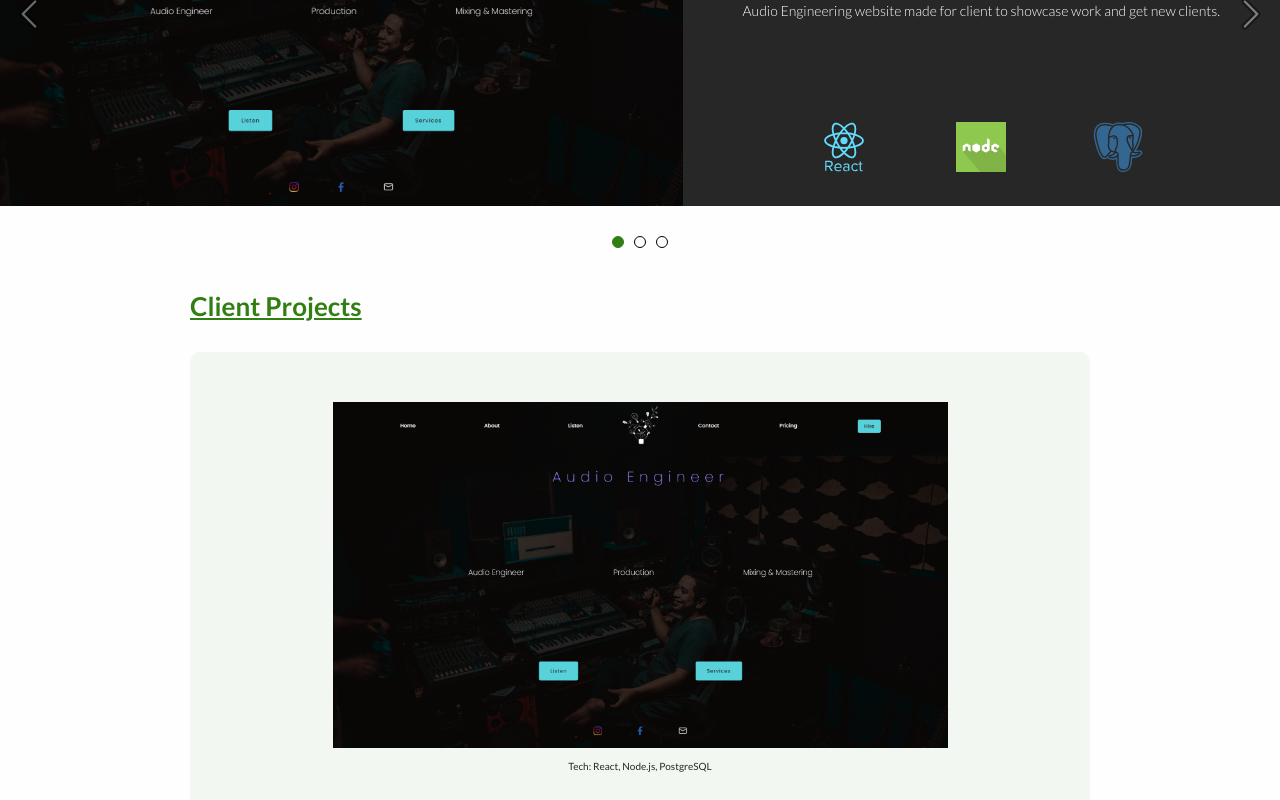
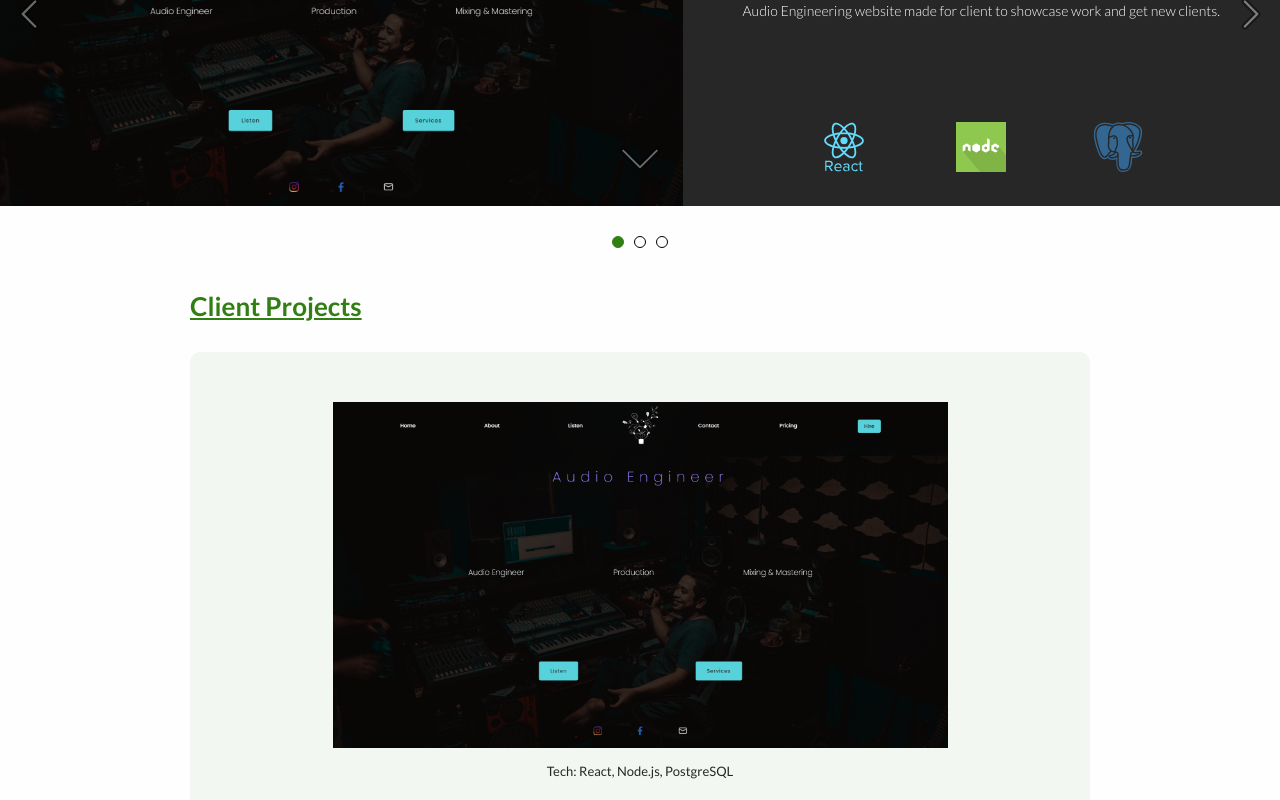
Before and after one commit to Keo222/my-portfolio, a React (Create React App) app: page /portfolio in a window 1280 px wide. Shown: the part 400-1200 px from the top of the page. Built offline with nearby package versions, Linux system fonts and the light colour scheme.

Commit message:
added button to scroll down page to given project. switch order of client projects & personal projects on toggle

```diff
--- a/src/components/LongProjDesc.tsx
+++ b/src/components/projectDisplays/LongProjDesc.tsx
@@ -24,6 +24,7 @@ const ProjImg = styled.img`
 
 const TechUsedText = styled.p`
   text-align: center;
+  font-size: 1.3rem;
 `;
 
 const ProjTitle = styled.a<{ mainHighlight: boolean }>`
@@ -46,7 +47,7 @@ const ProjTitle = styled.a<{ mainHighlight: boolean }>`
 const AboutProjText = styled.p`
   font-size: 1.6rem;
   line-height: 1.8em;
-  width: 80%;
+  width: clamp(240px, 80%, 700px);
   margin-inline: auto;
 `;
 type Props = {
@@ -67,7 +68,7 @@ const LongProjDesc = ({
   mainImg,
 }: Props) => {
   return (
-    <ProjDiv bgColor={mainHighlight} id={`#${projId}`}>
+    <ProjDiv bgColor={mainHighlight} id={projId}>
       <ImgDiv>
         <ProjImg src={mainImg} />
       </ImgDiv>
@@ -81,28 +82,29 @@ const LongProjDesc = ({
         {projName}
       </ProjTitle>
       <AboutProjText>
-        Lorem ipsum dolor sit amet consectetur, adipisicing elit. Corrupti vero
-        quis libero earum consectetur, consequuntur provident quaerat
-        repudiandae voluptatem ratione totam, aut in repellendus veniam deleniti
-        neque soluta maiores? Culpa doloribus vel labore eius, nesciunt eaque!
-        Aliquid ducimus officiis consequuntur, delectus harum hic quam qui
-        dolorum tenetur similique quia vitae numquam voluptatum minima a at sunt
-        possimus eligendi! Soluta architecto earum est unde, repellendus quaerat
-        non amet officia, vel quia enim perferendis illo iusto omnis, a alias
-        explicabo consequuntur iste animi dolor? Facilis laboriosam, iure
-        corrupti, laudantium odio vero consectetur nemo voluptatem magnam illum
-        nam consequuntur cumque cum illo? Tempore fugiat laborum culpa? Vero
-        unde aliquid, ipsam doloribus architecto quasi fugiat nemo, ut itaque
-        aut nihil natus id atque, quam nesciunt voluptatum blanditiis minima.
-        Tenetur corrupti porro amet ipsam deleniti suscipit adipisci. Recusandae
+        Lorem ipsum dolor sit amet consectetur, adipisicing elit. Corrupti
+        vero quis libero earum consectetur, consequuntur provident quaerat
+        repudiandae voluptatem ratione totam, aut in repellendus veniam
+        deleniti neque soluta maiores? Culpa doloribus vel labore eius,
+        nesciunt eaque! Aliquid ducimus officiis consequuntur, delectus
+        harum hic quam qui dolorum tenetur similique quia vitae numquam
+        voluptatum minima a at sunt possimus eligendi! Soluta architecto
+        earum est unde, repellendus quaerat non amet officia, vel quia enim
+        perferendis illo iusto omnis, a alias explicabo consequuntur iste
+        animi dolor? Facilis laboriosam, iure corrupti, laudantium odio
+        vero consectetur nemo voluptatem magnam illum nam consequuntur
+        cumque cum illo? Tempore fugiat laborum culpa? Vero unde aliquid,
+        ipsam doloribus architecto quasi fugiat nemo, ut itaque aut nihil
+        natus id atque, quam nesciunt voluptatum blanditiis minima. Tenetur
+        corrupti porro amet ipsam deleniti suscipit adipisci. Recusandae
         possimus quisquam unde. Atque recusandae rem molestias, laboriosam
         similique odio minus repellat sequi omnis aspernatur maiores soluta
         magni sapiente ratione aliquam officia eligendi aut ullam. Impedit,
-        tempore eveniet. Facere ducimus, dolore quidem eaque illum natus aliquid
-        aperiam aut? Error voluptatem accusamus, aliquam aspernatur quam nisi
-        fugiat, eos suscipit saepe obcaecati, ducimus dicta repudiandae
-        doloribus. Molestiae assumenda doloremque rem quo veniam, odit delectus
-        temporibus architecto ab, fugit vitae.
+        tempore eveniet. Facere ducimus, dolore quidem eaque illum natus
+        aliquid aperiam aut? Error voluptatem accusamus, aliquam aspernatur
+        quam nisi fugiat, eos suscipit saepe obcaecati, ducimus dicta
+        repudiandae doloribus. Molestiae assumenda doloremque rem quo
+        veniam, odit delectus temporibus architecto ab, fugit vitae.
       </AboutProjText>
     </ProjDiv>
   );
--- a/src/components/ProjectsSlider.tsx
+++ b/src/components/projectDisplays/ProjectsSlider.tsx
@@ -3,22 +3,23 @@ import styled from "styled-components";
 import { animated, useSpringRef, useTransition } from "react-spring";
 
 // Icons
-import right_arrow from "../images/icons/right_arrow.svg";
-import left_arrow from "../images/icons/left_arrow.svg";
-import external_link from "../images/icons/external_link.svg";
+import right_arrow from "../../images/icons/right_arrow.svg";
+import left_arrow from "../../images/icons/left_arrow.svg";
+import down_arrow from "../../images/icons/down_arrow.svg";
+import external_link from "../../images/icons/external_link.svg";
 
 // Logos
-import react_logo from "../images/logos/react_logo.svg";
-import ts_logo from "../images/logos/typescript_logo.svg";
-import nodejs_logo from "../images/logos/nodejs_logo.svg";
-import postgres_logo from "../images/logos/postgresql_logo.svg";
-import golang_logo from "../images/logos/golang_logo.svg";
-import svelte_logo from "../images/logos/svelte_logo.svg";
+import react_logo from "../../images/logos/react_logo.svg";
+import ts_logo from "../../images/logos/typescript_logo.svg";
+import nodejs_logo from "../../images/logos/nodejs_logo.svg";
+import postgres_logo from "../../images/logos/postgresql_logo.svg";
+import golang_logo from "../../images/logos/golang_logo.svg";
+import svelte_logo from "../../images/logos/svelte_logo.svg";
 
 // WEBSITE IMAGES
 
 // Types
-import { ProjArray } from "../customTypes/objectArrays";
+import { ProjArray } from "../../customTypes/objectArrays";
 
 const SliderSection = styled.section`
   width: 100%;
@@ -74,10 +75,24 @@ const ExternalLink = styled.a`
     opacity: 1;
   }
 `;
+const ExternalLinkImg = styled.img`
+  height: 3rem;
+  width: 3rem;
+
+  opacity: 0.4;
+  transition: all 0.15s;
+
+  &:hover {
+    cursor: pointer;
+    opacity: 1;
+  }
+`;
 const BottomLink = styled.a`
   position: absolute;
-  right: 40rem;
+  z-index: 15;
+  left: 50%;
   bottom: 2rem;
+  transform: translateX(-50%);
 
   &:focus img,
   &:focus-visible img {
@@ -85,9 +100,9 @@ const BottomLink = styled.a`
   }
 `;
 
-const ExternalLinkImg = styled.img`
-  height: 3rem;
-  width: 3rem;
+const DownArrow = styled.img`
+  height: 5rem;
+  width: 5rem;
 
   opacity: 0.4;
   transition: all 0.15s;
@@ -182,7 +197,11 @@ type Props = {
 
 type DirType = "next" | "prev";
 
-const ProjectsSlider = ({ projects, currentProj, setCurrentProj }: Props) => {
+const ProjectsSlider = ({
+  projects,
+  currentProj,
+  setCurrentProj,
+}: Props) => {
   // Tech Logo Switch
   const logoSwitch = (tech: string) => {
     switch (tech) {
@@ -268,10 +287,14 @@ const ProjectsSlider = ({ projects, currentProj, setCurrentProj }: Props) => {
   }, [currentProj, transRef]);
   // Navigate Projects
   const nextProject = () => {
-    setCurrentProj(currentProj === projects.length - 1 ? 0 : currentProj + 1);
+    setCurrentProj(
+      currentProj === projects.length - 1 ? 0 : currentProj + 1
+    );
   };
   const prevProject = () => {
-    setCurrentProj(currentProj === 0 ? projects.length - 1 : currentProj - 1);
+    setCurrentProj(
+      currentProj === 0 ? projects.length - 1 : currentProj - 1
+    );
   };
 
   const keyboardHandleNav = (
@@ -304,25 +327,29 @@ const ProjectsSlider = ({ projects, currentProj, setCurrentProj }: Props) => {
           <InfoDiv style={styles} key={i}>
             <SiteImg
               src={
-                projects[i <= projects.length - 1 ? i : projects.length - 1]
-                  .mainImg
+                projects[
+                  i <= projects.length - 1 ? i : projects.length - 1
+                ].mainImg
               }
               alt={
-                projects[i <= projects.length - 1 ? i : projects.length - 1]
-                  .name
+                projects[
+                  i <= projects.length - 1 ? i : projects.length - 1
+                ].name
               }
             />
             <InfoTextDiv>
               <SiteHeader>
                 {
-                  projects[i <= projects.length - 1 ? i : projects.length - 1]
-                    .name
+                  projects[
+                    i <= projects.length - 1 ? i : projects.length - 1
+                  ].name
                 }
               </SiteHeader>
               <SiteDescription>
                 {
-                  projects[i <= projects.length - 1 ? i : projects.length - 1]
-                    .description
+                  projects[
+                    i <= projects.length - 1 ? i : projects.length - 1
+                  ].description
                 }
               </SiteDescription>
               <TechImgsDiv>
@@ -330,12 +357,22 @@ const ProjectsSlider = ({ projects, currentProj, setCurrentProj }: Props) => {
                   i <= projects.length - 1 ? i : projects.length - 1
                 ].tech.map((t) => logoSwitch(t))}
               </TechImgsDiv>
+              <BottomLink
+                href={`#${
+                  projects[
+                    i <= projects.length - 1 ? i : projects.length - 1
+                  ].id
+                }`}
+              >
+                <DownArrow src={down_arrow} />
+              </BottomLink>
               <ExternalLink
                 target="_blank"
                 rel="noreferrer noopener"
                 href={
-                  projects[i <= projects.length - 1 ? i : projects.length - 1]
-                    .link
+                  projects[
+                    i <= projects.length - 1 ? i : projects.length - 1
+                  ].link
                 }
               >
                 <ExternalLinkImg
--- a/src/pages/Portfolio.tsx
+++ b/src/pages/Portfolio.tsx
@@ -2,9 +2,9 @@ import React, { useState, useEffect, useRef, KeyboardEvent } from "react";
 import styled from "styled-components";
 
 // Components
-import ProjectsSlider from "../components/ProjectsSlider";
+import ProjectsSlider from "../components/projectDisplays/ProjectsSlider";
 import NavTicks from "../components/NavTicks";
-import LongProjDesc from "../components/LongProjDesc";
+import LongProjDesc from "../components/projectDisplays/LongProjDesc";
 
 // Project Arrays
 import { clientProjects, personalProjects } from "../jsonDB/projects";
@@ -34,7 +34,9 @@ const Toggle = styled.div<{ bColor: boolean }>`
   height: 3rem;
   border-radius: 20px;
   background-color: ${(props) =>
-    props.bColor ? props.theme.color.highlight1 : props.theme.color.highlight2};
+    props.bColor
+      ? props.theme.color.highlight1
+      : props.theme.color.highlight2};
   display: flex;
   align-items: center;
   transition: all 0.4s;
@@ -131,6 +133,7 @@ const Portfolio = () => {
           projType={toggle}
         />
       </NavTicksDiv>
+      {toggle ? (
         <LongDescSection>
           <SectionTitle mainHighlight={true}>Client Projects</SectionTitle>
           {clientProjects.map((p) => (
@@ -143,7 +146,9 @@ const Portfolio = () => {
               mainImg={p.mainImg}
             />
           ))}
-        <SectionTitle mainHighlight={false}>Personal Projects</SectionTitle>
+          <SectionTitle mainHighlight={false}>
+            Personal Projects
+          </SectionTitle>
           {personalProjects.map((p) => (
             <LongProjDesc
               mainHighlight={false}
@@ -155,6 +160,34 @@ const Portfolio = () => {
             />
           ))}
         </LongDescSection>
+      ) : (
+        <LongDescSection>
+          <SectionTitle mainHighlight={false}>
+            Personal Projects
+          </SectionTitle>
+          {personalProjects.map((p) => (
+            <LongProjDesc
+              mainHighlight={false}
+              projName={p.name}
+              projId={p.id}
+              tech={p.tech}
+              link={p.link}
+              mainImg={p.mainImg}
+            />
+          ))}
+          <SectionTitle mainHighlight={true}>Client Projects</SectionTitle>
+          {clientProjects.map((p) => (
+            <LongProjDesc
+              mainHighlight={true}
+              projName={p.name}
+              projId={p.id}
+              tech={p.tech}
+              link={p.link}
+              mainImg={p.mainImg}
+            />
+          ))}
+        </LongDescSection>
+      )}
     </PortfolioPageContainer>
   );
 };
--- a/src/styled/globalStyles.js
+++ b/src/styled/globalStyles.js
@@ -3,6 +3,7 @@ import { createGlobalStyle } from "styled-components";
 export default createGlobalStyle`
   html {
     font-size: 62.5%;
+    scroll-behavior: smooth;
   }
 
   body {
```
Also changed, not shown: src/images/icons/down_arrow.svg (added). Lines whose indentation alone changed are shown as unchanged.
